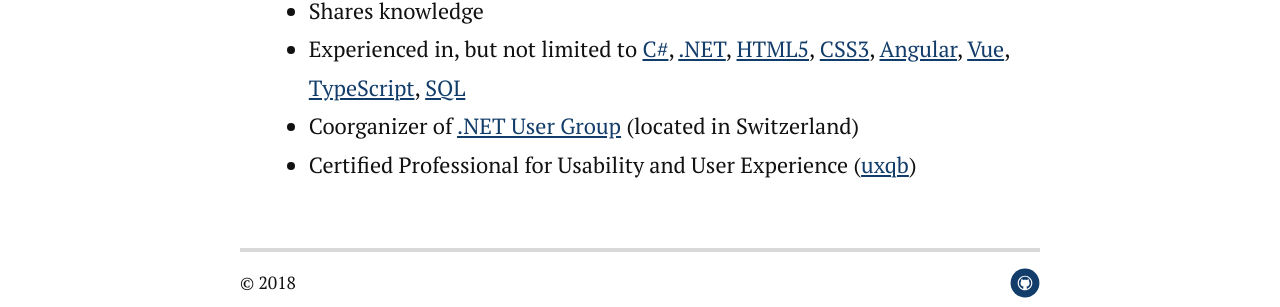
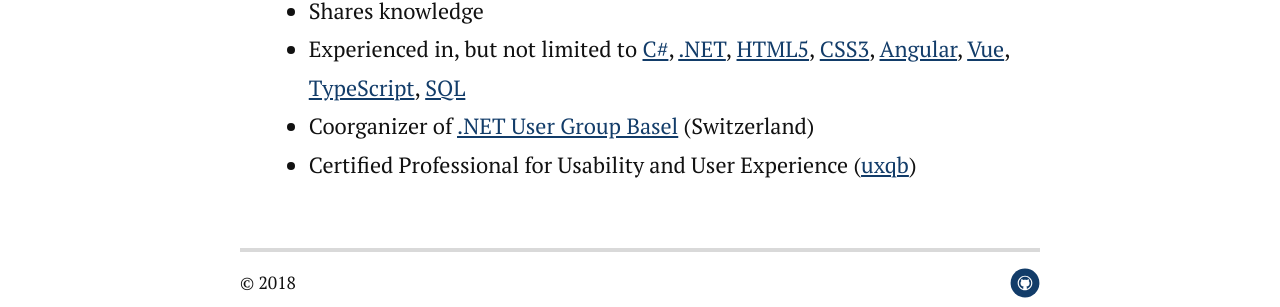
Before and after one commit to CodeTherapist/codetherapist.github.io, a Jekyll site: the page built from about.md, in a window 1280 px wide. Shown: the part 732-1039 px from the top of the page. Built offline with Jekyll 4.4.1, drawn with Linux system fonts in a browser that asks for light colours.

Commit message:
Changed the user group name

```diff
--- a/about.md
+++ b/about.md
@@ -26,7 +26,7 @@ title: About Code Therapist
 			<a href="https://www.typescriptlang.org/" target="_blank">TypeScript</a>,
 			<a href="https://en.wikipedia.org/wiki/SQL" target="_blank">SQL</a>
 		</li>
-		<li>Coorganizer of <a href="https://www.meeup.com/de-DE/Basel-NET-User-Group/" target="_blank">.NET User Group</a> (located in Switzerland)</li>
+		<li>Coorganizer of <a href="https://www.meeup.com/de-DE/Basel-NET-User-Group/" target="_blank">.NET User Group Basel</a> (Switzerland)</li>
 		<li>Certified Professional for Usability and User Experience (<a href="https://uxqb.org/en" target="_blank">uxqb</a>)</li>
   	</ul>
 </div>
```
